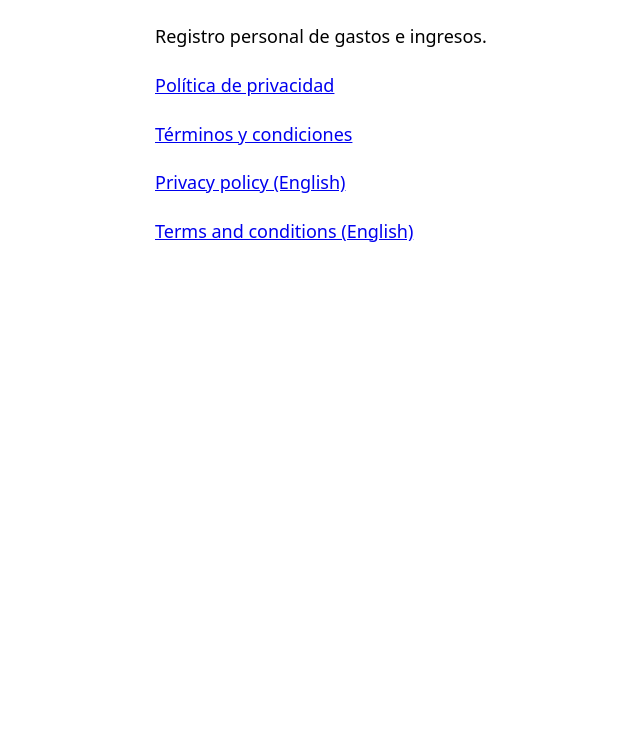
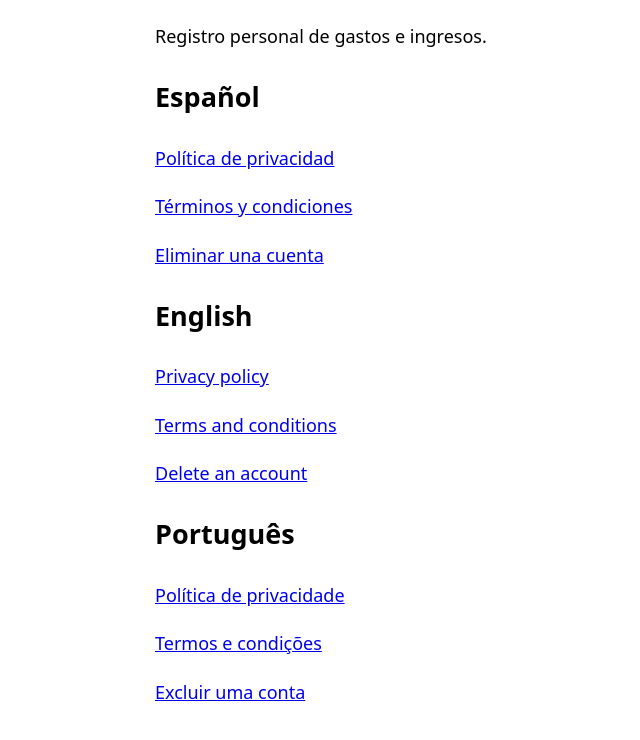
Before and after one commit to reynadogallegosmesta45-star/al-dia-beta, a plain HTML site: page docs/index.html in a window 1280 px wide. Shown: the part 152-892 px from the top of the page, without its empty margins (125-765 px from the left). Before the commit the page ends 800 px from the top, so only its background shows below. Drawn offline with Linux system fonts and the light colour scheme.

Commit message:
Actualizar documentos legales de Rumbo: index.html

```diff
--- a/docs/index.html
+++ b/docs/index.html
@@ -1 +1 @@
-<!doctype html><html lang="es"><meta charset="utf-8"><meta name="viewport" content="width=device-width,initial-scale=1"><title>Rumbo · Información</title><body style="font:18px/1.7 system-ui;max-width:720px;margin:40px auto;padding:24px"><h1>Rumbo</h1><p>Registro personal de gastos e ingresos.</p><p><a href="privacy.html">Política de privacidad</a></p><p><a href="terms.html">Términos y condiciones</a></p><p><a href="privacy-en.html">Privacy policy (English)</a></p><p><a href="terms-en.html">Terms and conditions (English)</a></p></body></html>
+<!doctype html><html lang="es"><meta charset="utf-8"><meta name="viewport" content="width=device-width,initial-scale=1"><title>Rumbo · Información</title><body style="font:18px/1.7 system-ui;max-width:720px;margin:40px auto;padding:24px"><h1>Rumbo</h1><p>Registro personal de gastos e ingresos.</p><h2>Español</h2><p><a href="privacy.html">Política de privacidad</a></p><p><a href="terms.html">Términos y condiciones</a></p><p><a href="delete-account.html">Eliminar una cuenta</a></p><h2>English</h2><p><a href="privacy-en.html">Privacy policy</a></p><p><a href="terms-en.html">Terms and conditions</a></p><p><a href="delete-account-en.html">Delete an account</a></p><h2>Português</h2><p><a href="privacy-pt.html">Política de privacidade</a></p><p><a href="terms-pt.html">Termos e condições</a></p><p><a href="delete-account-pt.html">Excluir uma conta</a></p></body></html>
```
